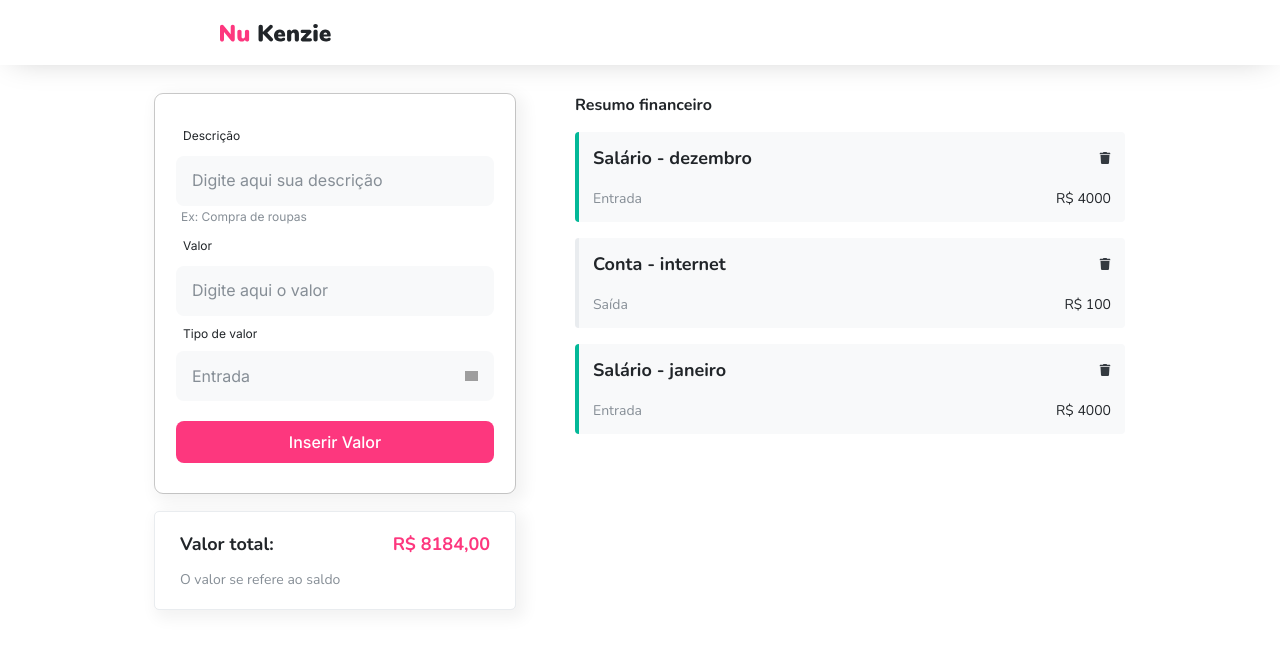
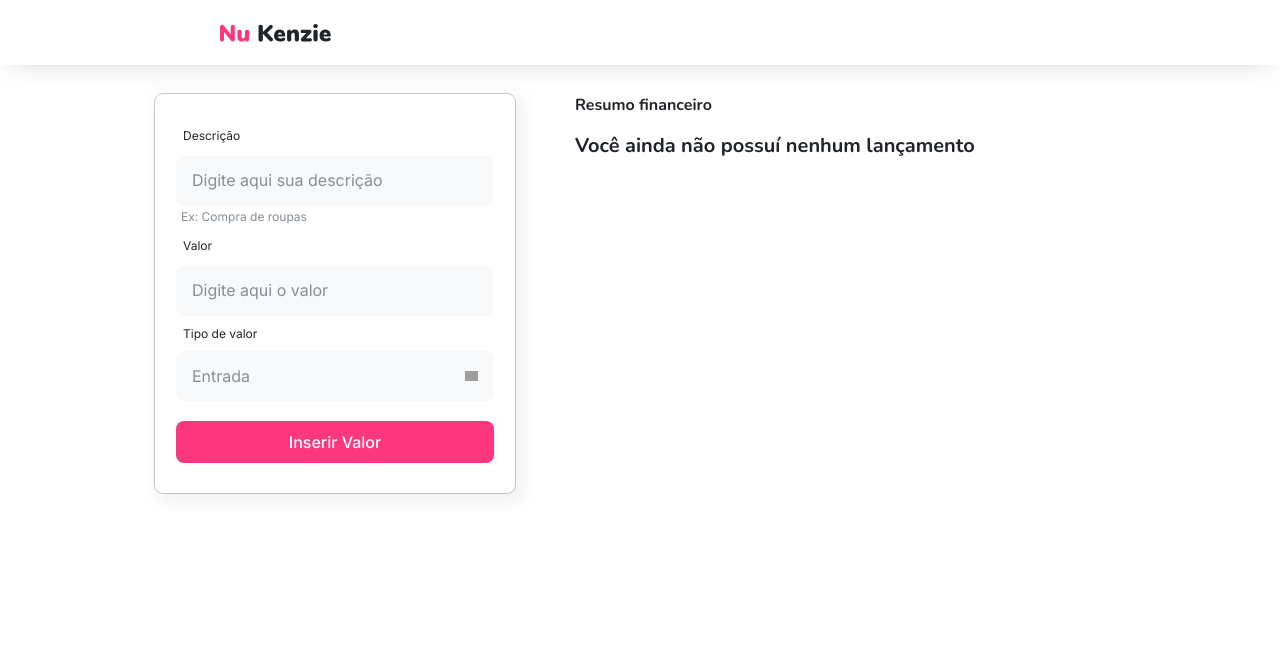
Before and after one commit to Fernando-Scramignon/Nu-Kenzie, a React (Vite) app: page /home in a window 1280 px wide. Shown: the top 648 px of the page. Built offline with nearby package versions, Linux system fonts and the light colour scheme; grey boxes are pictures that could not be loaded.

Commit message:
fix: removes test states

```diff
--- a/src/components/ExpensesOverview/index.tsx
+++ b/src/components/ExpensesOverview/index.tsx
@@ -2,22 +2,9 @@ import { EmptyOverviewContainer } from './style'
 
 import OverviewCard from '../OverviewCard'
 import { usePage } from '../../contexts'
-import { useEffect } from 'react'
 
 function ExpensesOverview() {
-    const { overviewCards, setOverviewCards } = usePage()
-
-    function testCards() {
-        setOverviewCards([
-            { description: 'Salário - dezembro', type: 'income', value: 4000 },
-            { description: 'Conta - internet', type: 'expense', value: 100 },
-            { description: 'Salário - janeiro', type: 'income', value: 4000 },
-        ])
-    }
-
-    useEffect(() => {
-        testCards()
-    }, [])
+    const { overviewCards } = usePage()
 
     return (
         <EmptyOverviewContainer>
```
